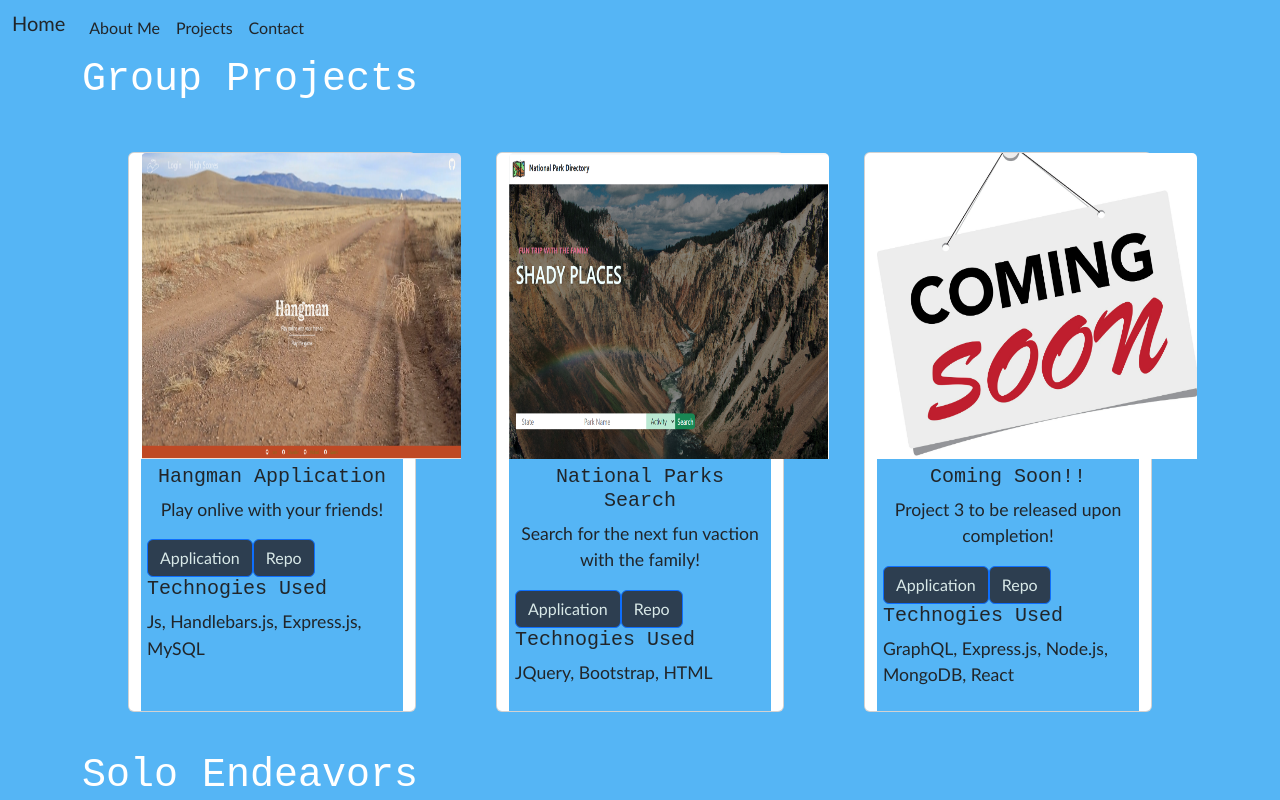
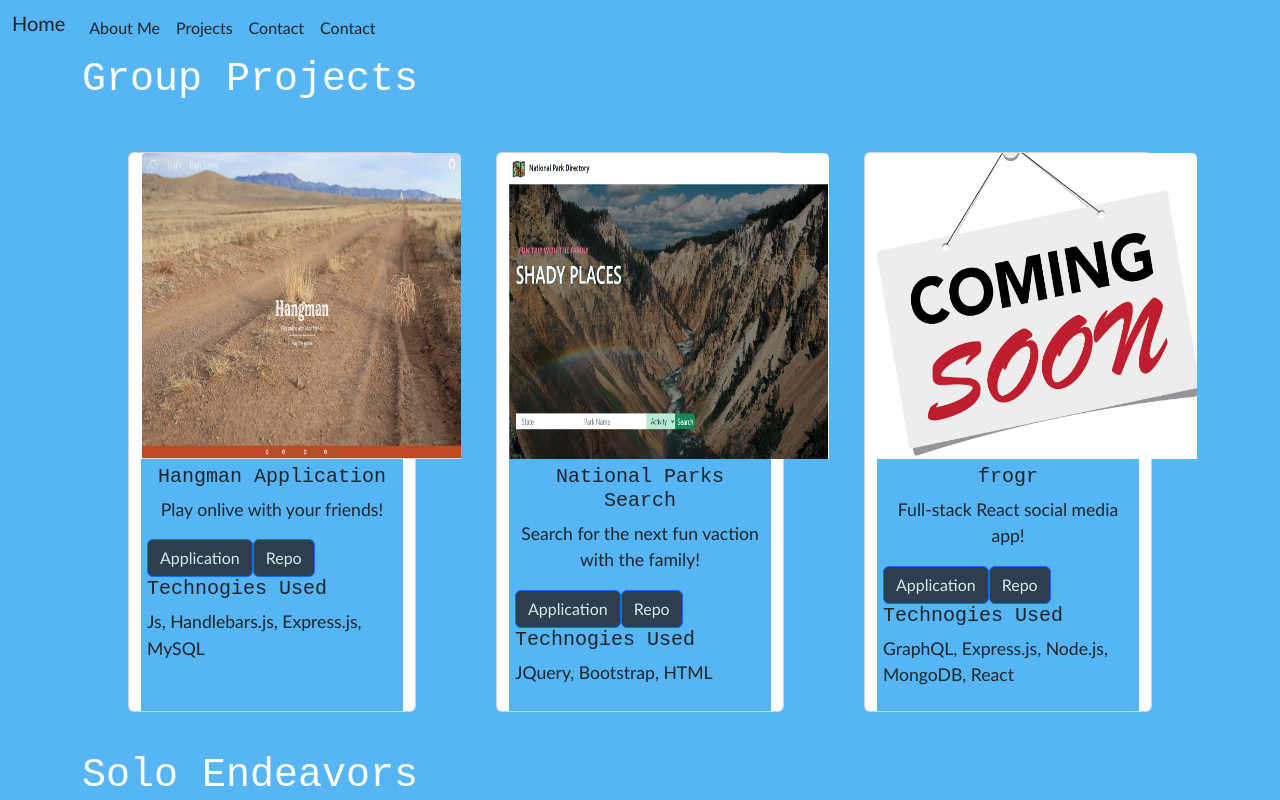
Before and after one commit to mgetz34/portfolio2.0, a React (Create React App) app in the folder client/: page /#/projects in a window 1280 px wide. Shown: the top 800 px of the page. Built offline with nearby package versions, Linux system fonts and the light colour scheme.

Commit message:
added link to frogr app

```diff
--- a/client/src/components/Header.js
+++ b/client/src/components/Header.js
@@ -19,6 +19,9 @@ const Header = () => {
                     <li className="nav-item">
                         <Link to="/contact" className="nav-link text-dark">Contact</Link>
                     </li>
+                    <li className="nav-item">
+                        <Link to="/resume" className="nav-link text-dark">Contact</Link>
+                    </li>
                 </ul>
             </div>
         </nav>
--- a/client/src/components/pages/Projects.js
+++ b/client/src/components/pages/Projects.js
@@ -38,11 +38,11 @@ function Projects() {
                 <div className="card col-6 col-md-4" style={{ width: '18rem' }}>
                     <img src={require('../../images/cs.png')} className="card-img-top" alt="app homescreen" />
                     <div className="card-body">
-                        <h5 className="card-title">Coming Soon!!</h5>
-                        <p className="card-text">Project 3 to be released upon completion!</p>
-                        <a href="https://github.com/mgetz34"
+                        <h5 className="card-title">frogr</h5>
+                        <p className="card-text">Full-stack React social media app!</p>
+                        <a href="https://frogr-app.herokuapp.com/"
                             target="_blank" rel="noreferrer" className="btn btn-primary">Application</a>
-                        <a href="https://github.com/mgetz34"
+                        <a href="https://github.com/cbaird21/frogr"
                             target="_blank" rel="noreferrer" className="btn btn-primary">Repo</a>
                         <h5>Technogies Used</h5>
                         <p>GraphQL, Express.js, Node.js, MongoDB, React</p>
```
Also changed, not shown: client/src/components/pages/Resume.js (added, +8 -0 lines).
